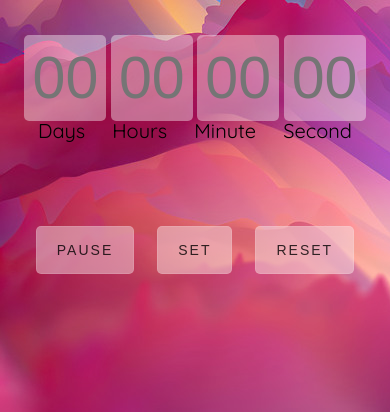
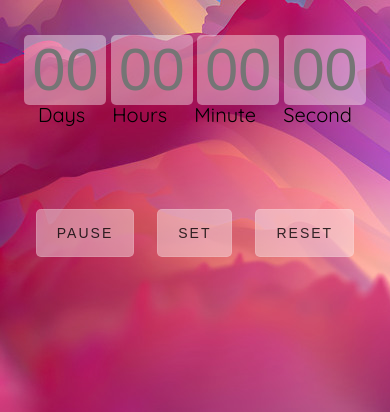
Before and after one commit to kindnemo/stupid-timer-app, a plain HTML site: page index.html in a window 390 px wide. Shown: the part 432-844 px from the top of the page. Drawn offline with Linux system fonts and the light colour scheme.

Commit message:
fixed a small visual glitch

```diff
--- a/style.css
+++ b/style.css
@@ -131,9 +131,16 @@ button:hover{
     color:rgba(0,0,0);
 }
 
+
+
+
+/* MEDIA QUERIES  */
+
+
 @media (max-width: 444px) {
     .setter{
         width: 20vw;
+        height: auto;
     }
     .indicator{
         margin: auto;
```
